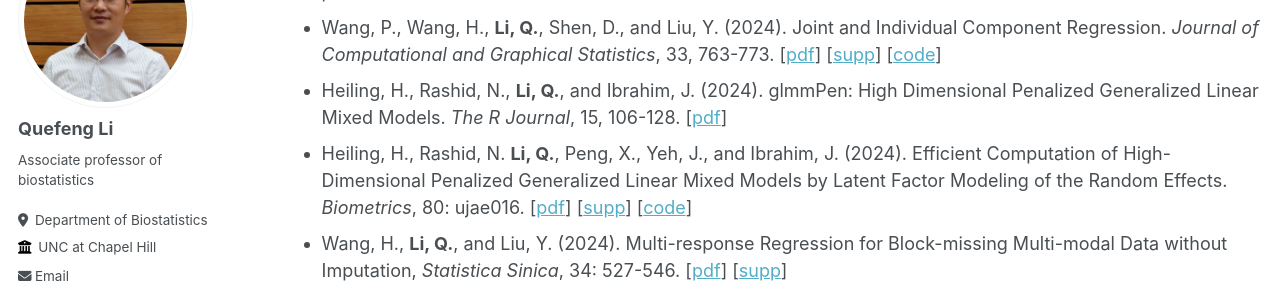
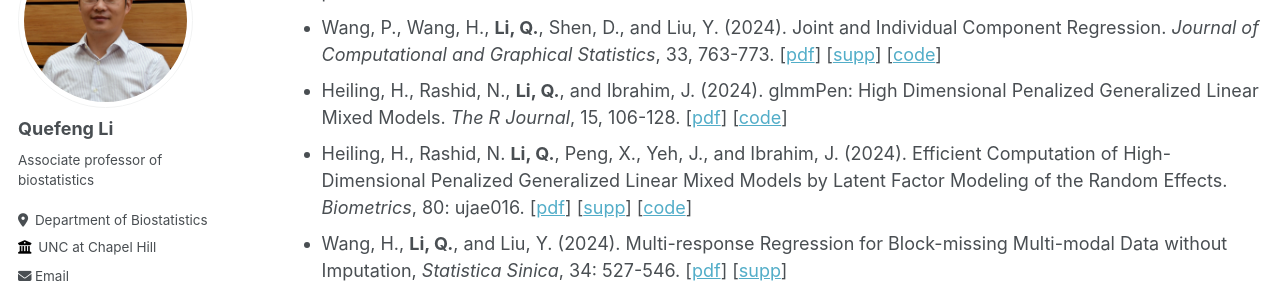
Before and after one commit to quefengli/quefengli.github.io, a Jekyll site: the page built from _pages/publications.md, in a window 1280 px wide and 900 px high, scrolled down 469 px. Shown: the part 153-449 px from the top of the window. Built offline with Jekyll 4.4.1, drawn with Linux system fonts in a browser that asks for light colours; some web fonts are replaced.

Commit message:
Update publications.md

```diff
--- a/_pages/publications.md
+++ b/_pages/publications.md
@@ -24,8 +24,9 @@ Penalized Piecewise Constant Hazard Random Effects Survival Models. _Statistics
 class="underline">*Journal of Computational and Graphical Statistics*</span>, 33,
 763-773. [[pdf](../files/publication/JCGS2024.pdf)] [[supp](../files/publication/JCGS2024_supp.pdf)]
 [[code](https://cran.r-project.org/web/packages/JICO/index.html)]
--   Heiling, H., Rashid, N., **Li, Q.**, and Ibrahim, J. (2024). glmmPen: High Dimensional Penalized Generalized Linear Mixed
-Models. <span class="underline">*The R Journal*</span>, 15, 106-128. [[pdf](../files/publication/RJournal2023.pdf)]
+-   Heiling, H., Rashid, N., **Li, Q.**, and Ibrahim, J. (2024). glmmPen: High Dimensional Penalized Generalized Linear
+Mixed Models. <span class="underline">*The R Journal*</span>, 15, 106-128. [[pdf](../files/publication/RJournal2023.pdf)]
+[[code](https://cran.r-project.org/web/packages/glmmPen/index.html)]
 -   Heiling, H., Rashid, N. **Li, Q.**, Peng, X., Yeh, J., and Ibrahim, J. (2024). Efficient Computation of High-Dimensional
 Penalized Generalized Linear Mixed Models by Latent Factor Modeling of the Random Effects. <span
 class="underline">*Biometrics*</span>, 80: ujae016. [[pdf](../files/publication/Biometrics2024.pdf)]
```
